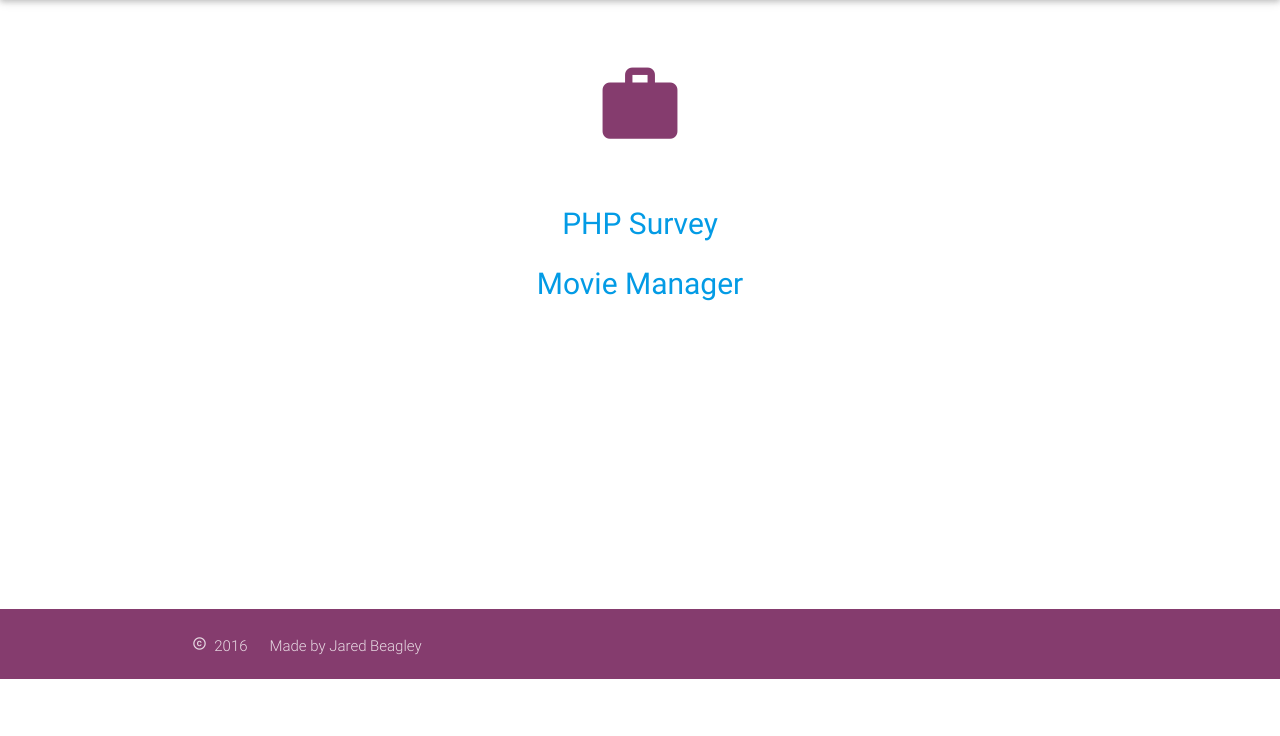
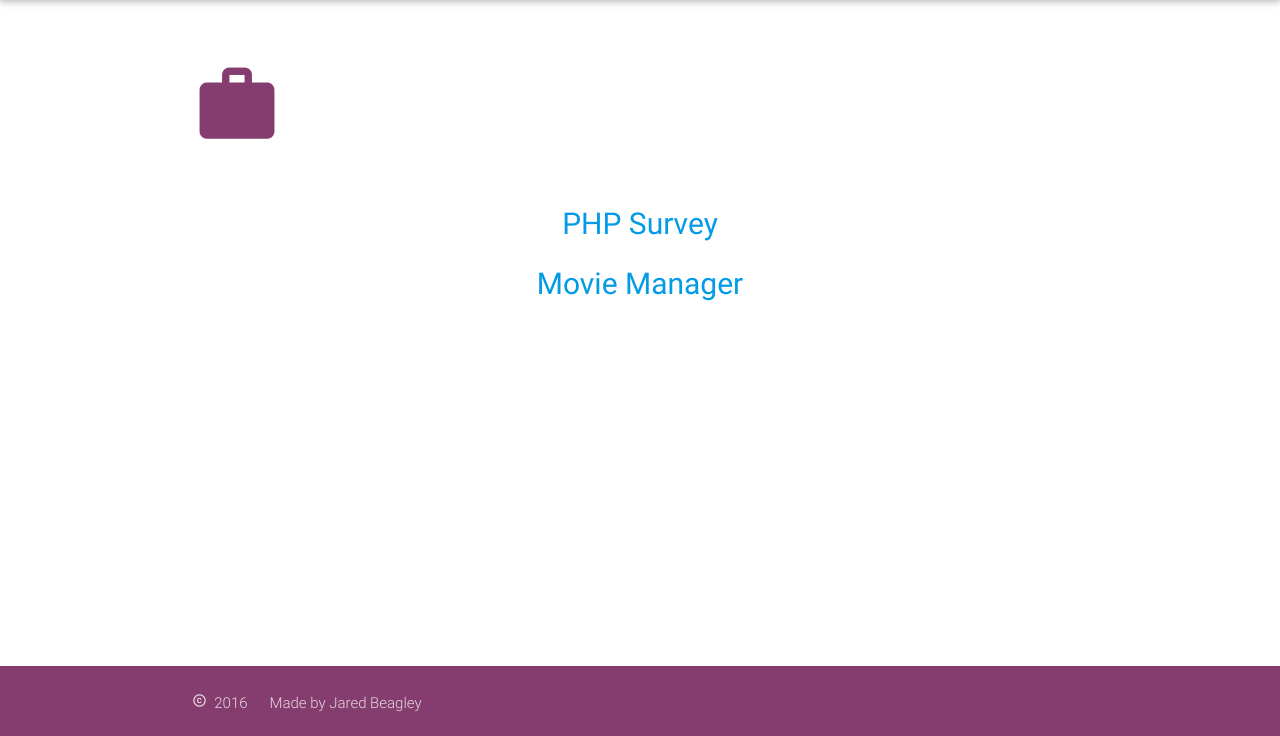
Before and after one commit to DarthJared/cs313-php, a PHP site: page /assignments.php in a window 1280 px wide. Shown: the part 64-800 px from the top of the page. Run offline with PHP 8.4, Linux system fonts and the light colour scheme; some libraries are stand-ins or nearby versions.

Commit message:
updated footer

```diff
--- a/assignments.php
+++ b/assignments.php
@@ -29,7 +29,7 @@
 		<div class="section no-pad-bot" id="index-banner">
 			<div class="container">
 				<br><br>
-				<i class="material-icons md-100 aub-text centeredL">work</i>
+				<i class="material-icons md-100 aub-text">work</i>
 				<br><br>
 				<div class="assignList">
 					<p><a href="http://php-jbeagley.rhcloud.com/survey.php">PHP Survey</a></p>
@@ -38,7 +38,7 @@
 				</div>
 			</div>
 		</div>
-		<footer class="page-footer aub">
+		<footer class="page-footer aub fixed">
 			<div class="footer-copyright">
 				<div class="container up">
 					<i class="material-icons md-15">copyright</i>&nbsp; 2016&nbsp;&nbsp;&nbsp;&nbsp;&nbsp;&nbsp;Made by Jared Beagley
```
